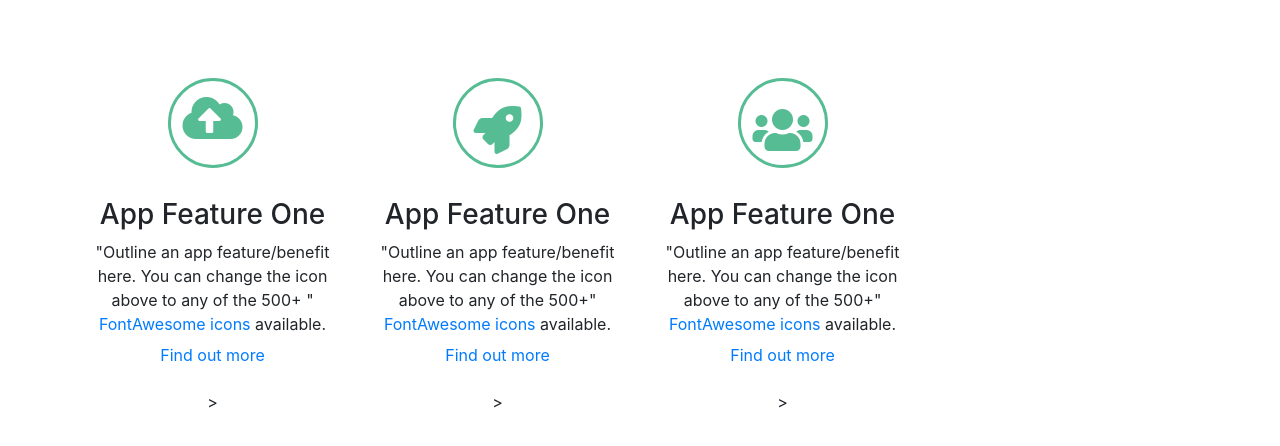
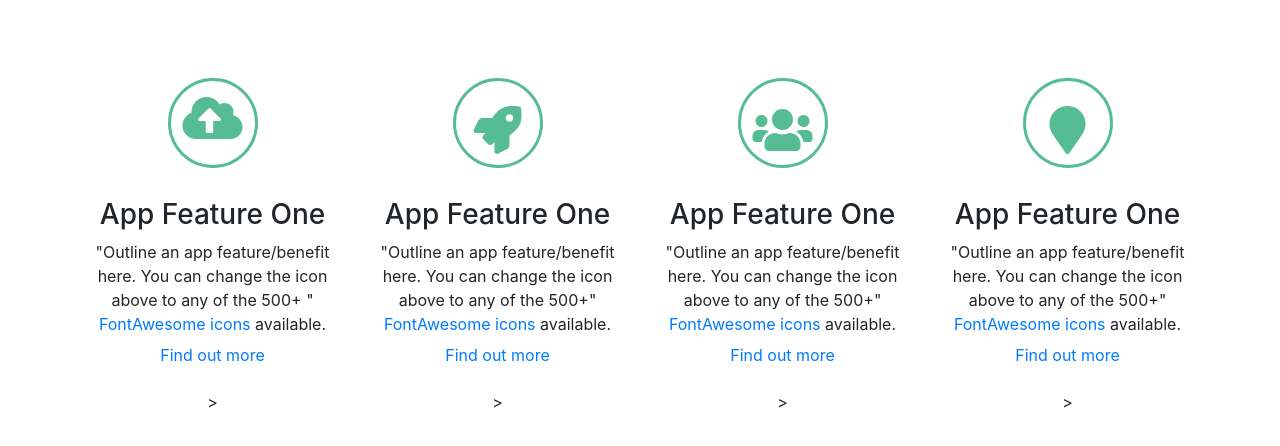
Before and after one commit to Amnah-Droobi/MyProject, a plain HTML site: page index.html in a window 1280 px wide. Shown: the part 888-1334 px from the top of the page. Drawn offline with nearby package versions, Linux system fonts and the light colour scheme; a script that the page names is missing.

Commit message:
styling  and construct of the 4th  feature

```diff
--- a/index.html
+++ b/index.html
@@ -147,7 +147,17 @@
             </div>
 
             <div class="item col-lg-3  col-12 text-center ">
-
+                    <div class="icon ">
+                            <i class="fa fa-map-marker">
+                </i>
+            </div>
+            <div class="content">
+                    <h3>App Feature One</h3>
+                    <p>"Outline an app feature/benefit here. You can change the icon above to any of the 500+"
+                        <a href="http://fortawesome.github.io/Font-Awesome/icons/" target="_blank">FontAwesome icons</a> available.
+                        <button class="modal-trigger btn btn-link" data-toggle="modal" data-target="#feature-modal-1">Find out more</button>
+                    </p>>
+                </div>
             </div>
 
         </div>
--- a/style.css
+++ b/style.css
@@ -327,3 +327,12 @@ i.fa{
     align-content: center;
     padding-top: 13px;
 }
+.fa.fa-map-marker{
+    color: #56bc94;
+    font-size: 48px;
+    display: table-cell;
+    text-align: center;
+    margin:0 auto ;
+    align-content: center;
+    padding-top: 13px;
+}
```
